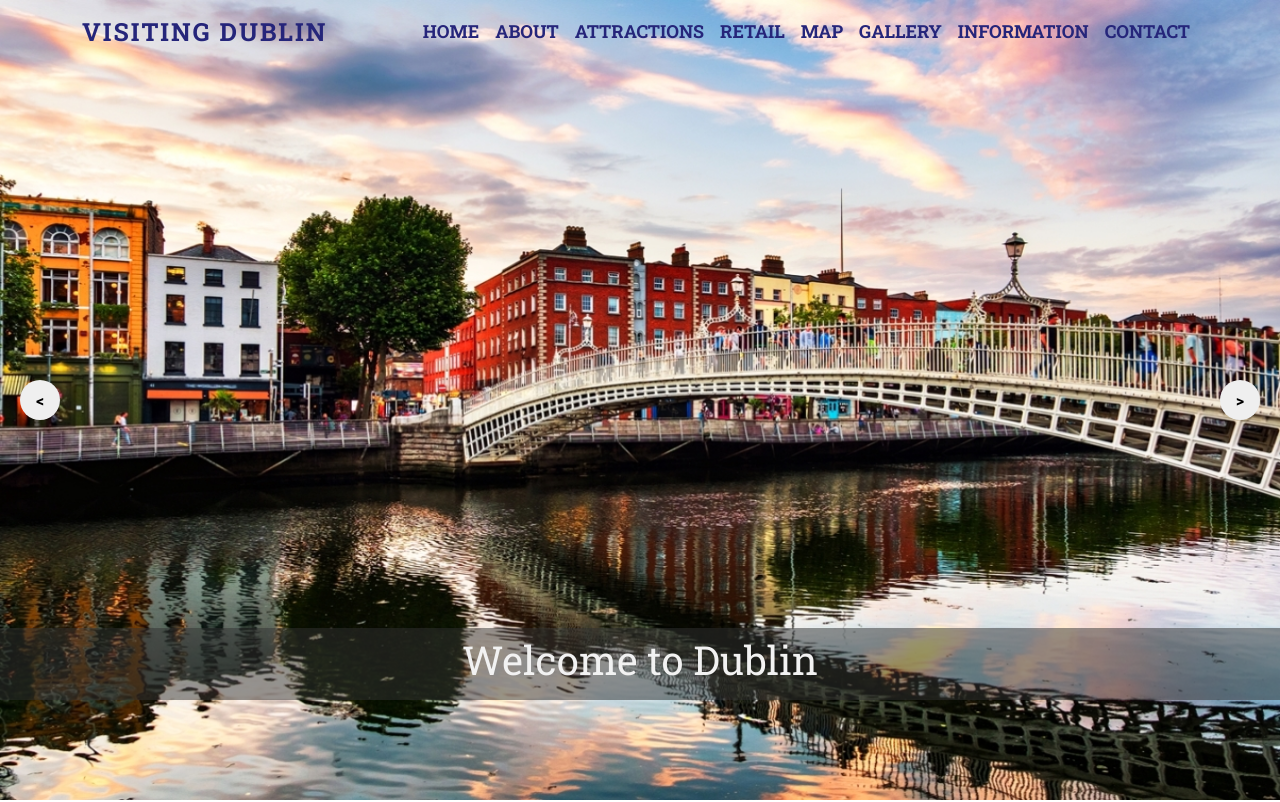
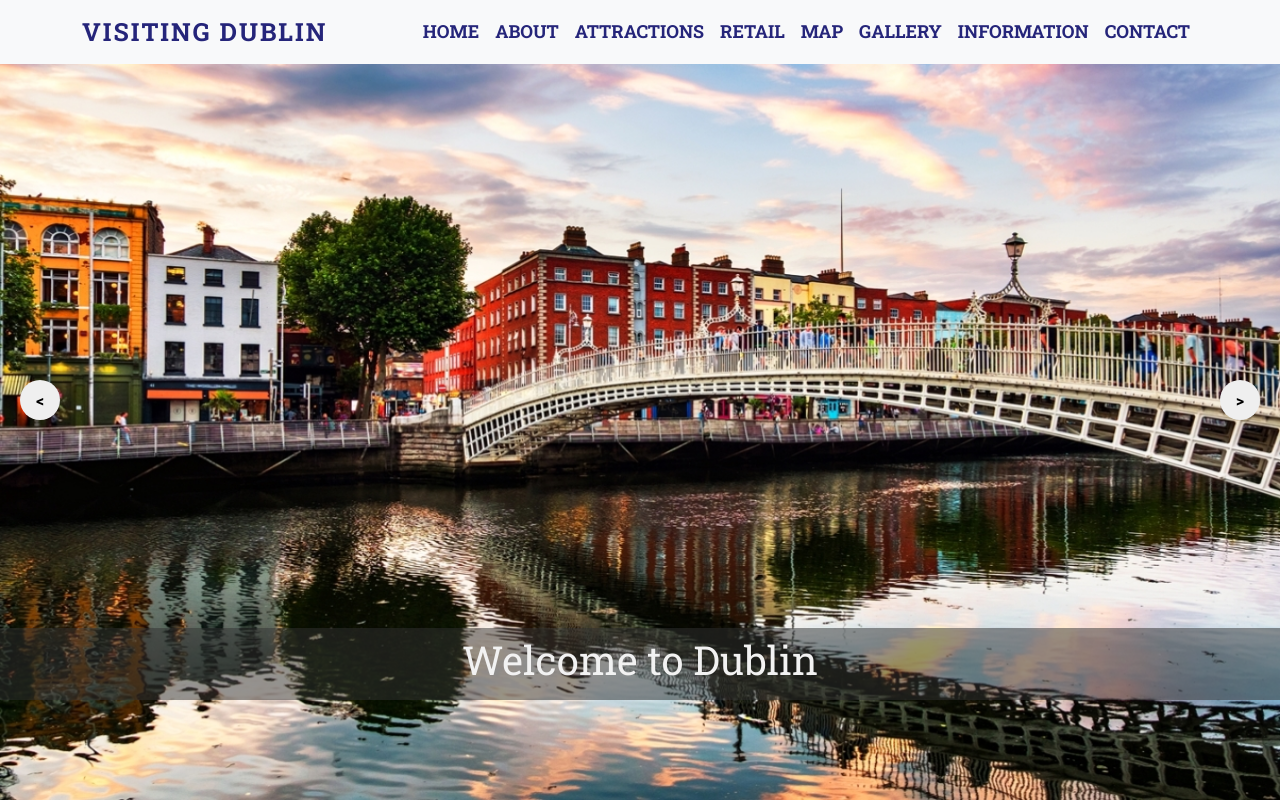
Before and after one commit to Elvira-94/Visiting-Dublin-Project-2.0, a plain HTML site: page index.html in a window 1280 px wide. Shown: the top 802 px of the page. Drawn offline with nearby package versions, Linux system fonts and the light colour scheme.

Commit message:
Remove transparent nav bar background to css

```diff
--- a/assets/css/about.css
+++ b/assets/css/about.css
@@ -21,10 +21,6 @@ body {
 }
 
 /* Navbar Bootstrap 5 */
-.bg-light {
-  background-color: transparent !important;
-}
-
 .navbar-nav a {
   font-size: 18px;
   text-transform: uppercase;
--- a/assets/css/attractions.css
+++ b/assets/css/attractions.css
@@ -23,10 +23,6 @@ body {
 }
 
 /* Navbar Bootstrap 5 */
-.bg-light {
-  background-color: transparent !important;
-}
-
 .navbar-nav a {
   font-size: 18px;
   text-transform: uppercase;
--- a/assets/css/contact.css
+++ b/assets/css/contact.css
@@ -21,10 +21,6 @@ body {
 }
 
 /* Navbar Bootstrap 5 */
-.bg-light {
-  background-color: transparent !important;
-}
-
 .navbar-nav a {
   font-size: 18px;
   text-transform: uppercase;
--- a/assets/css/gallery.css
+++ b/assets/css/gallery.css
@@ -21,10 +21,6 @@ body {
 }
 
 /* Navbar Bootstrap 5 */
-.bg-light {
-  background-color: transparent !important;
-}
-
 .navbar-nav a {
   font-size: 18px;
   text-transform: uppercase;
--- a/assets/css/index.css
+++ b/assets/css/index.css
@@ -21,10 +21,6 @@ body {
 }
 
 /* Navbar Bootstrap 5 */
-.bg-light {
-  background-color: transparent !important;
-}
-
 .navbar-nav a {
   font-size: 18px;
   text-transform: uppercase;
--- a/assets/css/information.css
+++ b/assets/css/information.css
@@ -21,10 +21,6 @@ body {
 }
 
 /* Navbar Bootstrap 5 */
-.bg-light {
-  background-color: transparent !important;
-}
-
 .navbar-nav a {
   font-size: 18px;
   text-transform: uppercase;
--- a/assets/css/map.css
+++ b/assets/css/map.css
@@ -21,10 +21,6 @@ body {
 }
 
 /* Navbar Bootstrap 5 */
-.bg-light {
-  background-color: transparent !important;
-}
-
 .navbar-nav a {
   font-size: 18px;
   text-transform: uppercase;
--- a/assets/css/retail.css
+++ b/assets/css/retail.css
@@ -21,10 +21,6 @@ body {
 }
 
 /* Navbar Bootstrap 5 */
-.bg-light {
-  background-color: transparent !important;
-}
-
 .navbar-nav a {
   font-size: 18px;
   text-transform: uppercase;
```
